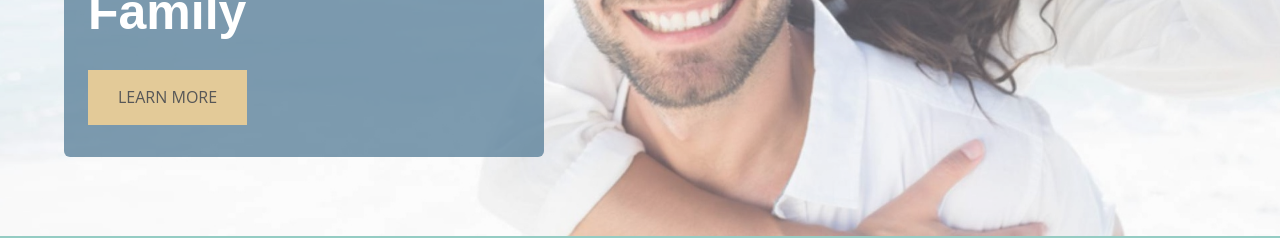
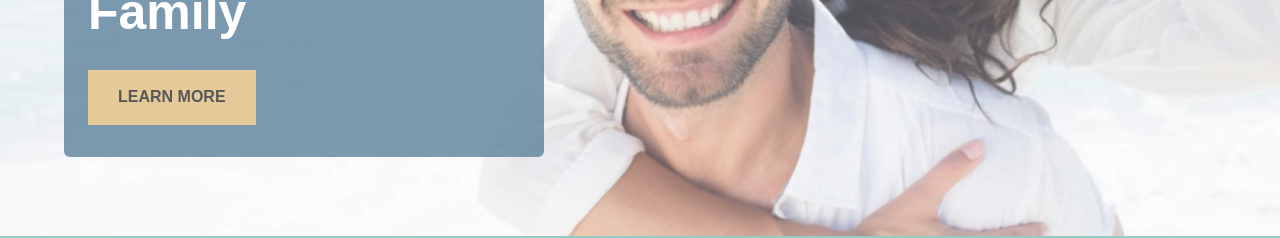
Before and after one commit to clevertree/skinnerfamilydental, a Next.js app: page / in a window 1280 px wide. Shown: the part 471-709 px from the top of the page. Built offline with nearby package versions, Linux system fonts and the light colour scheme; a small style sheet from the web is missing; a web font is replaced by a local one.

Commit message:
css tweaks

```diff
--- a/package.json
+++ b/package.json
@@ -26,6 +26,7 @@
   },
   "devDependencies": {
     "@eslint/eslintrc": "^3",
+    "@types/next": "^9.0.0",
     "@types/node": "^20",
     "@types/nodemailer": "^6.4.17",
     "@types/react": "^19",
--- a/public/assets/css/sitestyle.css
+++ b/public/assets/css/sitestyle.css
@@ -480,7 +480,7 @@ body a:hover {
     border-color: rgba(0, 0, 0, 0.6);
     background-color: #e3ca98;
     border-radius: 0px;
-    font-family: Open Sans, serif;
+    /*font-family: Open Sans, serif;*/
 }
 
 .button2:hover {
@@ -1593,7 +1593,6 @@ nav > li.active > a {
     /*nav:hover:before {*/
     /*    color: rgb(37, 37, 37);*/
     /*}*/
-
     .col {
         padding-left: 20px;
         padding-right: 20px;
--- a/src/app/layout.tsx
+++ b/src/app/layout.tsx
@@ -51,7 +51,7 @@ export default function RootLayout({children}: { children: React.ReactNode }) {
         <header>
             <div id="r3894" className="row ">
                 <div
-                    className="flex flex-col gap-2 sm:gap-8 justify-center sm:flex-row justify-between sm:justify-end items-center">
+                    className="flex flex-col gap-2 sm:gap-8 sm:flex-row justify-between sm:justify-end items-center">
                     <div className="">
                         <p className="text leading-[1.1em] text-xl text-right font-extrabold">
                             <a href="/contact">MAKE APPOINTMENT</a>
--- a/src/components/HomePageSlideShow.tsx
+++ b/src/components/HomePageSlideShow.tsx
@@ -51,7 +51,7 @@ export default function HomePageSlideShow() {
                         className="md:max-w-[20rem] lg:max-w-[30rem] bg-[#5d829bcc] text-wrap text-white p-6 py-8 md:m-[4rem] md:rounded-md"
                     >
                         <div id="" className="text">
-                            <p className="text-[26px] md:text-[36px] lg:text-[50px] leading-[1.1em] text-left text-white font-extrabold mb-[30px]">
+                            <p className="text-[26px] md:text-[30px] lg:text-[50px] leading-[1.1em] text-left text-white font-extrabold mb-[30px]">
                                 Compassionate Dental Care
                                 <br/>
                                 For the Entire Family
@@ -60,15 +60,14 @@ export default function HomePageSlideShow() {
                         <AnimationWrapper method='zoom-in'>
                             <a
                                 id="m4529"
-                                className="module button2 animated animationDone"
+                                className="button2"
                                 href="/meet-the-team"
                                 title=""
                                 role="button"
                                 data-track-event="click"
                                 data-track-action="internal_link_clicked"
                             >
-                                {" "}
-                                <span className="buttonLabel labelRight">LEARN MORE</span>{" "}
+                                <span className=" font-bold">LEARN MORE</span>
                             </a>
                         </AnimationWrapper>
                     </div>
```
Also changed, not shown: 1 other file (tests, documents, lock files or other folders).
